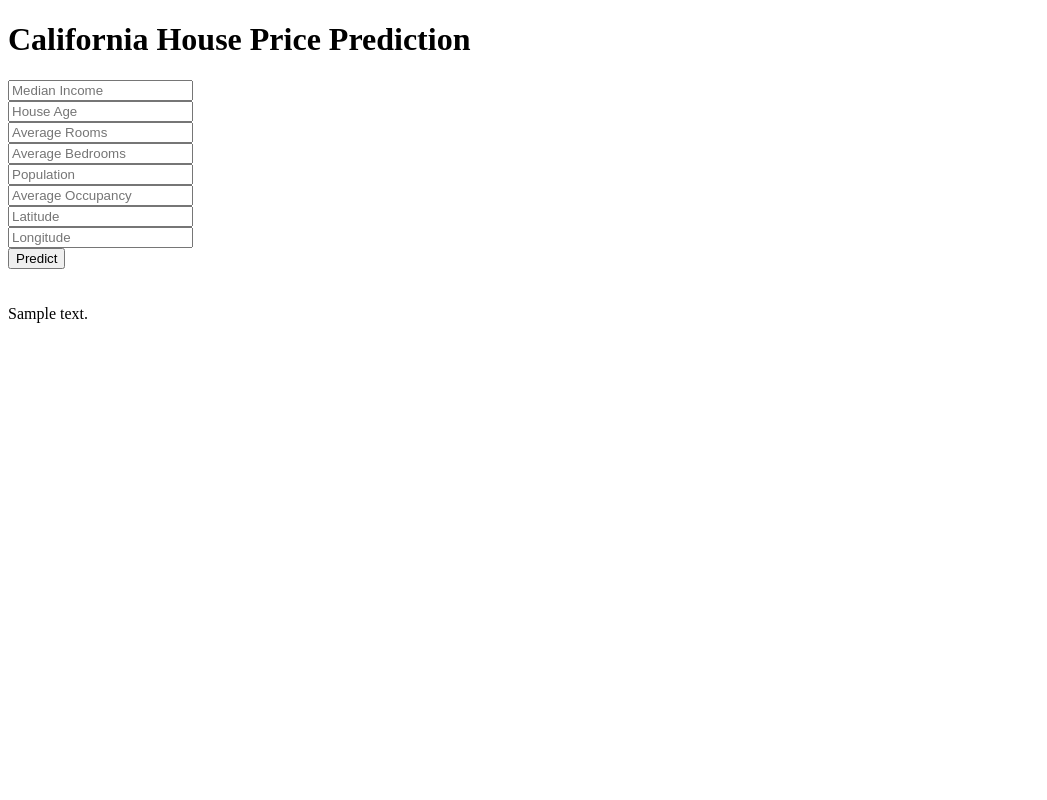
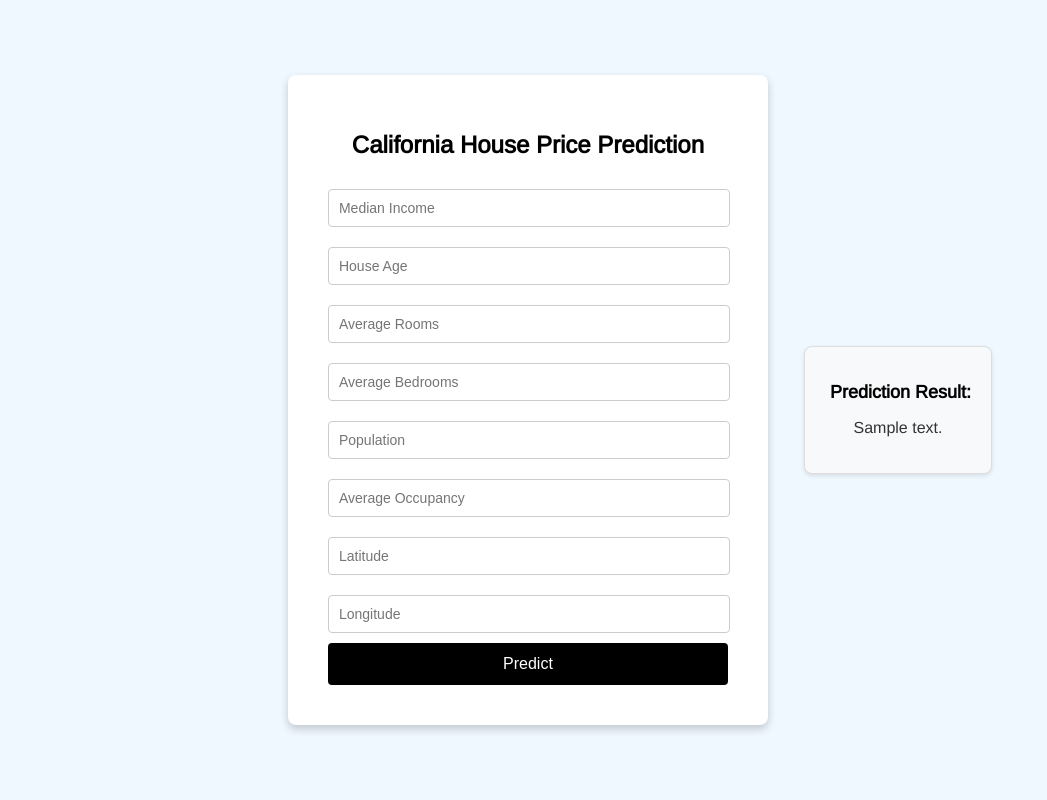
Before and after one commit to samwanyua/House-Pricing-Model-Machine-Learning-Project, a Flask app: template templates/home.html in a window 1280 px wide. Shown: the whole page, without its empty margins (0-1047 px from the left). Run offline with Flask 3, Linux system fonts and the light colour scheme; the template is opened without the code that fills it: most values are stand-ins (such as "Sample title", 1, 10 or a date in 2020); parts of the project's set-up code (start-up, migrations or seed data) failed here and were passed over.

Commit message:
Debug template

```diff
--- a/app.py
+++ b/app.py
@@ -40,7 +40,7 @@ def predict():
     # predict output using the loaded regression
     output= regmodel.predict(final_input)[0]
     # render home.html template with prediction text
-    return render_template("home.html", predict_text="The house prediction is {}".format(output))
+    return render_template("home.html", predict_text="The house prediction is ${:,.2f}".format(output))
 
 if __name__=="__main__":
     app.run(debug=True)
--- a/templates/home.html
+++ b/templates/home.html
@@ -3,33 +3,105 @@
 <head>
   <meta charset="UTF-8">
   <title>California House Price Prediction</title>
-  <link href='https://fonts.googleapis.com/css?family=Pacifico' rel='stylesheet' type='text/css'>
-  <link href='https://fonts.googleapis.com/css?family=Arimo' rel='stylesheet' type='text/css'>
-  <link href='https://fonts.googleapis.com/css?family=Hind:300' rel='stylesheet' type='text/css'>
-  <link href='https://fonts.googleapis.com/css?family=Open+Sans+Condensed:300' rel='stylesheet' type='text/css'>
+  <link href="https://fonts.googleapis.com/css2?family=Pacifico&family=Arimo&family=Hind:wght@300&family=Open+Sans+Condensed:wght@300&display=swap" rel="stylesheet">
+  <style>
+    body {
+      font-family: 'Arimo', sans-serif;
+      margin: 0;
+      padding: 0;
+      display: flex;
+      justify-content: center;
+      align-items: center;
+      min-height: 100vh;
+      background-color: #f0f8ff; /* Light blue background */
+    }
+
+    .login {
+      background: #fff;
+      padding: 40px;
+      border-radius: 8px;
+      box-shadow: 0 4px 8px rgba(0, 0, 0, 0.2);
+      text-align: center;
+      max-width: 400px;
+      width: 100%;
+    }
+
+    .login h1 {
+      font-size: 24px;
+      color: #000000;
+      margin-bottom: 20px;
+    }
+
+    .login input {
+      width: calc(100% - 20px);
+      padding: 10px;
+      margin: 10px 0;
+      border: 1px solid #ccc;
+      border-radius: 4px;
+      font-size: 14px;
+    }
+
+    .login input:focus {
+      outline: none;
+      border-color: #007bff;
+      box-shadow: 0 0 5px rgba(0, 123, 255, 0.5);
+    }
+
+    .login button {
+      width: 100%;
+      padding: 12px;
+      background-color: #000000;
+      color: #fff;
+      border: none;
+      border-radius: 4px;
+      font-size: 16px;
+      cursor: pointer;
+      transition: background-color 0.3s;
+    }
+
+    .login button:hover {
+      background-color: #0056b3;
+    }
+
+    #prediction-card {
+      margin-top: 20px;
+      margin-left: 36px;
+      padding: 20px;
+      background: #f8f9fa;
+      border: 1px solid #ddd;
+      border-radius: 8px;
+      box-shadow: 0 2px 4px rgba(0, 0, 0, 0.1);
+      text-align: center;
+      font-size: 16px;
+      color: #333;
+    }
+
+    #prediction-card h2 {
+      margin-left: 5px;
+      font-size: 18px;
+      color: #000000;
+    }
+  </style>
 </head>
 
 <body>
   <div class="login">
     <h1>California House Price Prediction</h1>
-
-    <!-- Main Input For Receiving Query to our ML -->
-    <form action="{{ url_for('predict')}}" method="post">
-      <input type="text" name="MedInc" placeholder="Median Income" required="required" /><br>
-      <input type="text" name="HouseAge" placeholder="House Age" required="required" /><br>
-      <input type="text" name="AveRooms" placeholder="Average Rooms" required="required" /><br>
-      <input type="text" name="AveBedrms" placeholder="Average Bedrooms" required="required" /><br>
-      <input type="text" name="Population" placeholder="Population" required="required" /><br>
-      <input type="text" name="AveOccup" placeholder="Average Occupancy" required="required" /><br>
-      <input type="text" name="Latitude" placeholder="Latitude" required="required" /><br>
-      <input type="text" name="Longitude" placeholder="Longitude" required="required" /><br>
-
-      <button type="submit" class="btn btn-primary btn-block btn-large">Predict</button>
+    <form action="{{ url_for('predict') }}" method="post">
+      <input type="text" name="MedInc" placeholder="Median Income" required="required" />
+      <input type="text" name="HouseAge" placeholder="House Age" required="required" />
+      <input type="text" name="AveRooms" placeholder="Average Rooms" required="required" />
+      <input type="text" name="AveBedrms" placeholder="Average Bedrooms" required="required" />
+      <input type="text" name="Population" placeholder="Population" required="required" />
+      <input type="text" name="AveOccup" placeholder="Average Occupancy" required="required" />
+      <input type="text" name="Latitude" placeholder="Latitude" required="required" />
+      <input type="text" name="Longitude" placeholder="Longitude" required="required" />
+      <button type="submit">Predict</button>
     </form>
-
-    <br>
-    <br>
   </div>
-  {{prediction_text}}
+  <div id="prediction-card">
+    <h2>Prediction Result:</h2>
+    <p>{{ predict_text }}</p>
+  </div>
 </body>
 </html>
```
Also changed, not shown: 1 other file.
